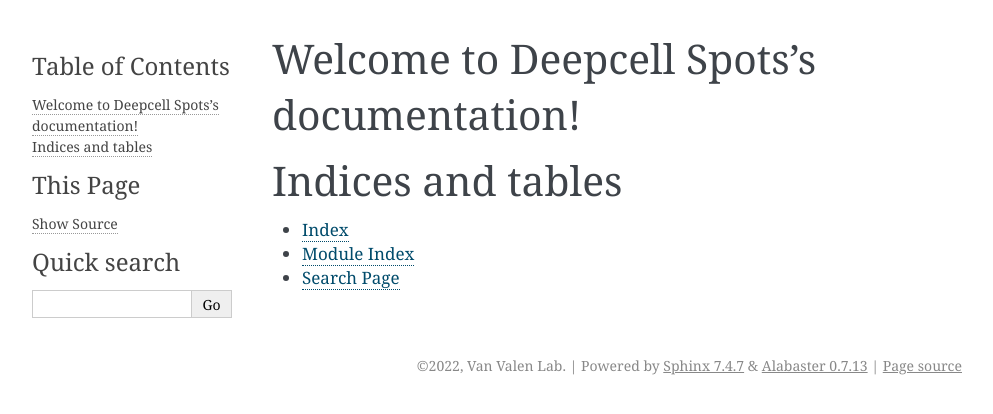
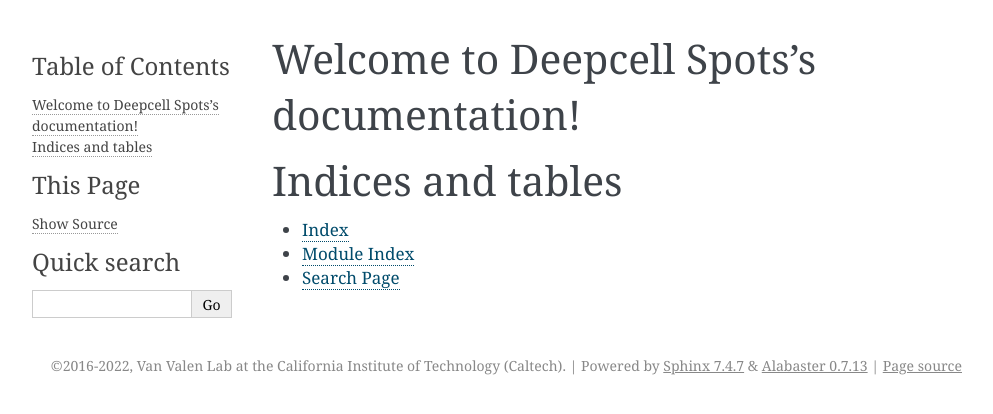
Before and after one commit to vanvalenlab/deepcell-spots, a Sphinx documentation site: the page built from docs/source/index.rst, in a window 1280 px wide. Shown: the top 414 px of the page, without its empty margins (148-1141 px from the left). Built offline with Sphinx 7.4.7, drawn with Linux system fonts in a browser that asks for light colours; some of the changed lines change nothing that is shown.

Commit message:
Update settings for RTD

```diff
--- a/docs/source/conf.py
+++ b/docs/source/conf.py
@@ -10,31 +10,76 @@
 # add these directories to sys.path here. If the directory is relative to the
 # documentation root, use os.path.abspath to make it absolute, like shown here.
 #
-# import os
-# import sys
-# sys.path.insert(0, os.path.abspath('.'))
+import os
+import sys
+from datetime import datetime
+import mock
+from sphinx.builders.html import StandaloneHTMLBuilder
+sys.path.insert(0, os.path.abspath('../..'))
 
 
 # -- Project information -----------------------------------------------------
 
 project = 'Deepcell Spots'
-copyright = '2022, Van Valen Lab'
-author = 'Van Valen Lab'
+copyright = ('2016-{currentyear}, Van Valen Lab at the '
+             'California Institute of Technology (Caltech)').format(
+                 currentyear=datetime.now().year)
+author = 'Van Valen Lab at Caltech'
 
 # The full version, including alpha/beta/rc tags
 release = '0.3.1'
 
+# -- RTD configuration ------------------------------------------------
+
+# on_rtd is whether we are on readthedocs.org, this line of code grabbed from docs.readthedocs.org
+on_rtd = os.environ.get("READTHEDOCS", None) == "True"
+
+# This is used for linking and such so we link to the thing we're building
+rtd_version = os.environ.get("READTHEDOCS_VERSION", "master")
+if rtd_version not in ["stable", "latest", "master"]:
+    rtd_version = "stable"
+
 
 # -- General configuration ---------------------------------------------------
+
+# If your documentation needs a minimal Sphinx version, state it here.
+needs_sphinx = '2.3.1'
 
 # Add any Sphinx extension module names here, as strings. They can be
 # extensions coming with Sphinx (named 'sphinx.ext.*') or your custom
 # ones.
 extensions = [
+    'sphinx.ext.autodoc',
+    'sphinx.ext.coverage',
+    'sphinx.ext.doctest',
+    'sphinx.ext.intersphinx',
+    'sphinx.ext.githubpages',
+    'sphinx.ext.napoleon',
+    'sphinx.ext.viewcode',
+    'm2r',
+    'IPython.sphinxext.ipython_console_highlighting',
+    'nbsphinx',
+    'nbsphinx_link',
+    'sphinx.ext.todo',
+    'sphinx.ext.autosectionlabel'
 ]
+
+napoleon_google_docstring = True
+
+default_role = 'py:obj'
 
 # Add any paths that contain templates here, relative to this directory.
 templates_path = ['_templates']
+
+# The suffix(es) of source filenames.
+# You can specify multiple suffix as a list of string:
+source_suffix = ['.rst', '.md']
+
+# Ignore warning:
+suppress_warnings = ['autosectionlabel.*']
+
+# The master toctree document.
+master_doc = 'index'
 
 # List of patterns, relative to source directory, that match files and
 # directories to ignore when looking for source files.
```
